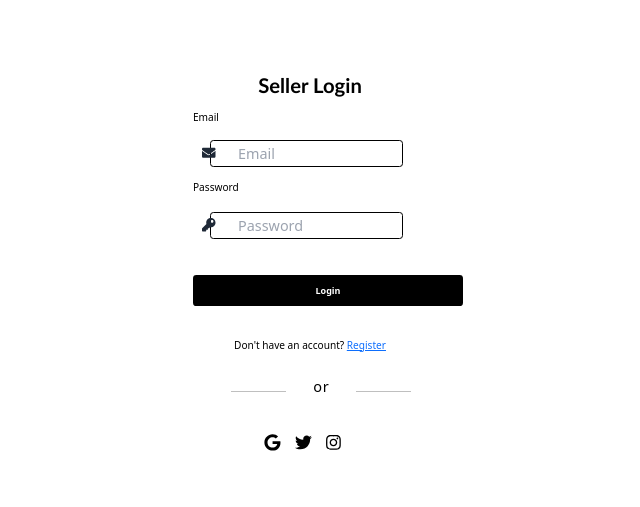
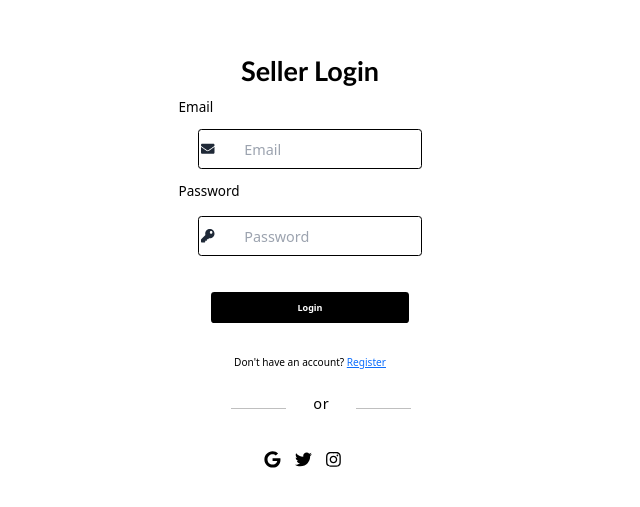
Before and after one commit to AMAN-GUPTA29/Locally-React, a React (Vite) app in the folder client/: page /seller/login in a window 1280 px wide. Shown: the part 117-624 px from the top of the page, without its empty margins (330-970 px from the left). Built offline with nearby package versions, Linux system fonts and the light colour scheme.

Commit message:
login,register

```diff
--- a/client/src/components/UI/LoginForm.jsx
+++ b/client/src/components/UI/LoginForm.jsx
@@ -59,21 +59,21 @@ const LoginForm = () => {
   };
 
   return (
-    <div className="min-h-screen w-[30rem] m-auto flex flex-col items-center justify-center text-black">
+    <div className="min-h-screen w-fit m-auto flex flex-col items-center justify-center text-black">
       <form className=" px-8 pt-6 pb-8 mb-4" onSubmit={handleSubmit}>
-        <h1 className="text-4xl font-bold mb-6 text-center">Seller Login</h1>
+        <h1 className="text-5xl font-extrabold mb-6 text-center">Seller Login</h1>
         <div className="flex flex-col items-start mt-1">
-          <label className="text-lg" htmlFor="email">
+          <label className="text-2xl" htmlFor="email">
             Email
           </label>
           <div className="relative">
-            <span className="absolute inset-y-0 left-0 flex items-center pl-3">
+            <span className="absolute inset-y-0 left-0 flex items-center pl-10">
               <FaEnvelope className="text-gray-800 text-2xl" />
             </span>
             <input
               className={`appearance-none border border-black ${
                 errors.email ? 'border-red-500' : 'border-black'
-              } rounded w-[30rem] h-16 py-2 px-3 indent-8 text-xl  focus:outline-none focus:shadow-outline bg-transparent`}
+              } rounded w-[50rem] h-16 py-6 px-20 indent-8 text-xl  focus:outline-none focus:shadow-outline bg-transparent`}
               id="email"
               name="email"
               type="email"
@@ -86,17 +86,17 @@ const LoginForm = () => {
           {errors.email && <p className="text-red-500 text-xs italic">{errors.email}</p>}
         </div>
         <div className="flex flex-col items-start mt-2">
-          <label className="text-lg" htmlFor="password">
+          <label className="text-2xl" htmlFor="password">
             Password
           </label>
           <div className="relative mt-1">
-            <span className="absolute inset-y-0 left-0 flex items-center pl-3">
+            <span className="absolute inset-y-0 left-0 flex items-center pl-10">
               <FaKey className="text-gray-800 text-2xl" />
             </span>
             <input
               className={`appearance-none border border-black ${
                 errors.password ? 'border-red-500' : 'border-gray-200'
-              } rounded w-[30rem] h-16 py-2 px-3 pl-8 indent-8 text-xl leading-tight focus:outline-none focus:shadow-outline bg-transparent`}
+              } rounded w-[50rem] h-16 py-6 px-20 pl-8 indent-8 text-xl leading-tight focus:outline-none focus:shadow-outline bg-transparent`}
               id="password"
               name="password"
               type="password"
@@ -110,7 +110,7 @@ const LoginForm = () => {
         </div>
         <div className=" mt-5">
           <button
-            className="bg-black w-[30rem]  hover:bg-gray-800 text-white font-bold py-2 px-4 rounded focus:outline-none focus:shadow-outline"
+            className="bg-black w-[22rem]  hover:bg-gray-800 text-white font-bold py-2 px-4 rounded focus:outline-none focus:shadow-outline"
             type="submit"
           >
             Login
--- a/client/src/components/UI/RegistrationForm.jsx
+++ b/client/src/components/UI/RegistrationForm.jsx
@@ -75,18 +75,18 @@ const RegistrationForm = () => {
   };
 
   return (
-    <div className="min-h-screen w-[30rem] m-auto flex flex-col items-center justify-center text-black">
+    <div className="min-h-screen w-fit m-auto flex flex-col items-center justify-center text-black">
       <form className="px-8 pt-6 pb-8 mb-4" onSubmit={handleSubmit}>
         <h1 className="text-4xl font-bold mb-6 text-center">Seller Registration</h1>
         <div className="flex flex-col items-start mt-1">
-          <label className="text-lg" htmlFor="username">
+          <label className="text-2xl" htmlFor="username">
             Username
           </label>
           <div className="relative">
             <input
               className={`appearance-none border border-black ${
                 errors.username ? 'border-red-500' : 'border-black'
-              } rounded w-[30rem] h-16 py-2 px-3 indent-8 text-xl  focus:outline-none focus:shadow-outline bg-transparent`}
+              } rounded w-[20rem] ml-[2rem] h-16  indent-8 text-2xl  focus:outline-none focus:shadow-outline bg-transparent`}
               id="username"
               name="username"
               type="text"
@@ -99,17 +99,17 @@ const RegistrationForm = () => {
           {errors.username && <p className="text-red-500 text-xs italic">{errors.username}</p>}
         </div>
         <div className="flex flex-col items-start mt-2">
-          <label className="text-lg" htmlFor="email">
+          <label className="text-2xl" htmlFor="email">
             Email
           </label>
           <div className="relative">
-            <span className="absolute inset-y-0 left-0 flex items-center pl-3">
+            <span className="absolute inset-y-0 left-0 flex items-center pl-10">
               <FaEnvelope className="text-gray-800 text-2xl" />
             </span>
             <input
               className={`appearance-none border border-black ${
                 errors.email ? 'border-red-500' : 'border-black'
-              } rounded w-[30rem] h-16 py-2 px-3 indent-8 text-xl  focus:outline-none focus:shadow-outline bg-transparent`}
+              } rounded w-[50rem] h-16 py-6 px-20 indent-8 text-xl  focus:outline-none focus:shadow-outline bg-transparent`}
               id="email"
               name="email"
               type="email"
@@ -122,17 +122,17 @@ const RegistrationForm = () => {
           {errors.email && <p className="text-red-500 text-xs italic">{errors.email}</p>}
         </div>
         <div className="flex flex-col items-start mt-2">
-          <label className="text-lg" htmlFor="password">
+          <label className="text-2xl" htmlFor="password">
             Password
           </label>
           <div className="relative mt-1">
-            <span className="absolute inset-y-0 left-0 flex items-center pl-3">
+            <span className="absolute inset-y-0 left-0 flex items-center pl-10">
               <FaKey className="text-gray-800 text-2xl" />
             </span>
             <input
               className={`appearance-none border border-black ${
                 errors.password ? 'border-red-500' : 'border-gray-200'
-              } rounded w-[30rem] h-16 py-2 px-3 pl-8 indent-8 text-xl leading-tight focus:outline-none focus:shadow-outline bg-transparent`}
+              } rounded w-[50rem] h-16 py-6 px-20 pl-8 indent-8 text-xl leading-tight focus:outline-none focus:shadow-outline bg-transparent`}
               id="password"
               name="password"
               type="password"
@@ -146,7 +146,7 @@ const RegistrationForm = () => {
         </div>
         <div className=" mt-5">
           <button
-            className="bg-black w-[30rem]  hover:bg-gray-800 text-white font-bold py-2 px-4 rounded focus:outline-none focus:shadow-outline"
+            className="bg-black w-[22rem]  hover:bg-gray-800 text-white font-bold py-2 px-4 rounded focus:outline-none focus:shadow-outline"
             type="submit"
           >
             Register
```
